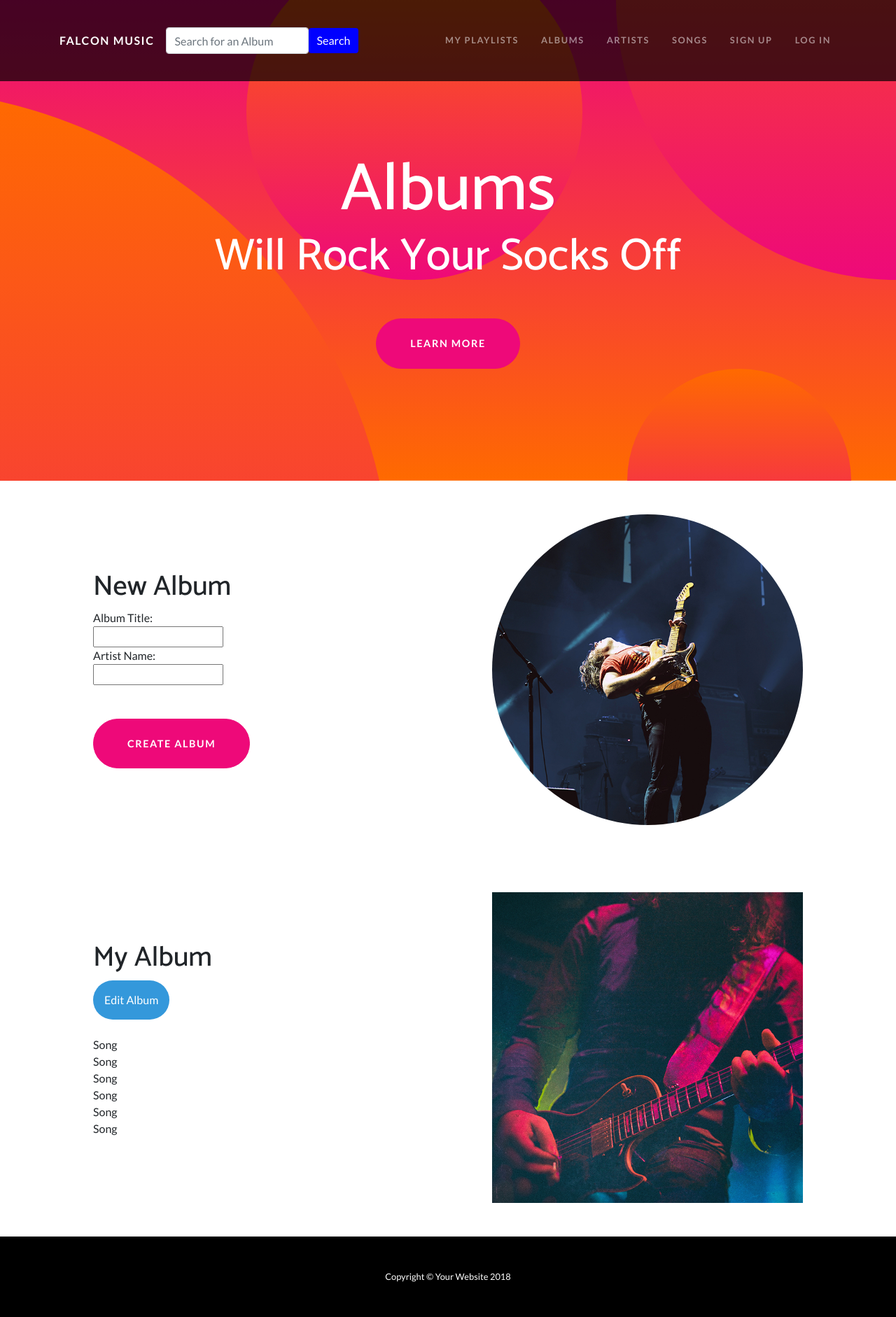
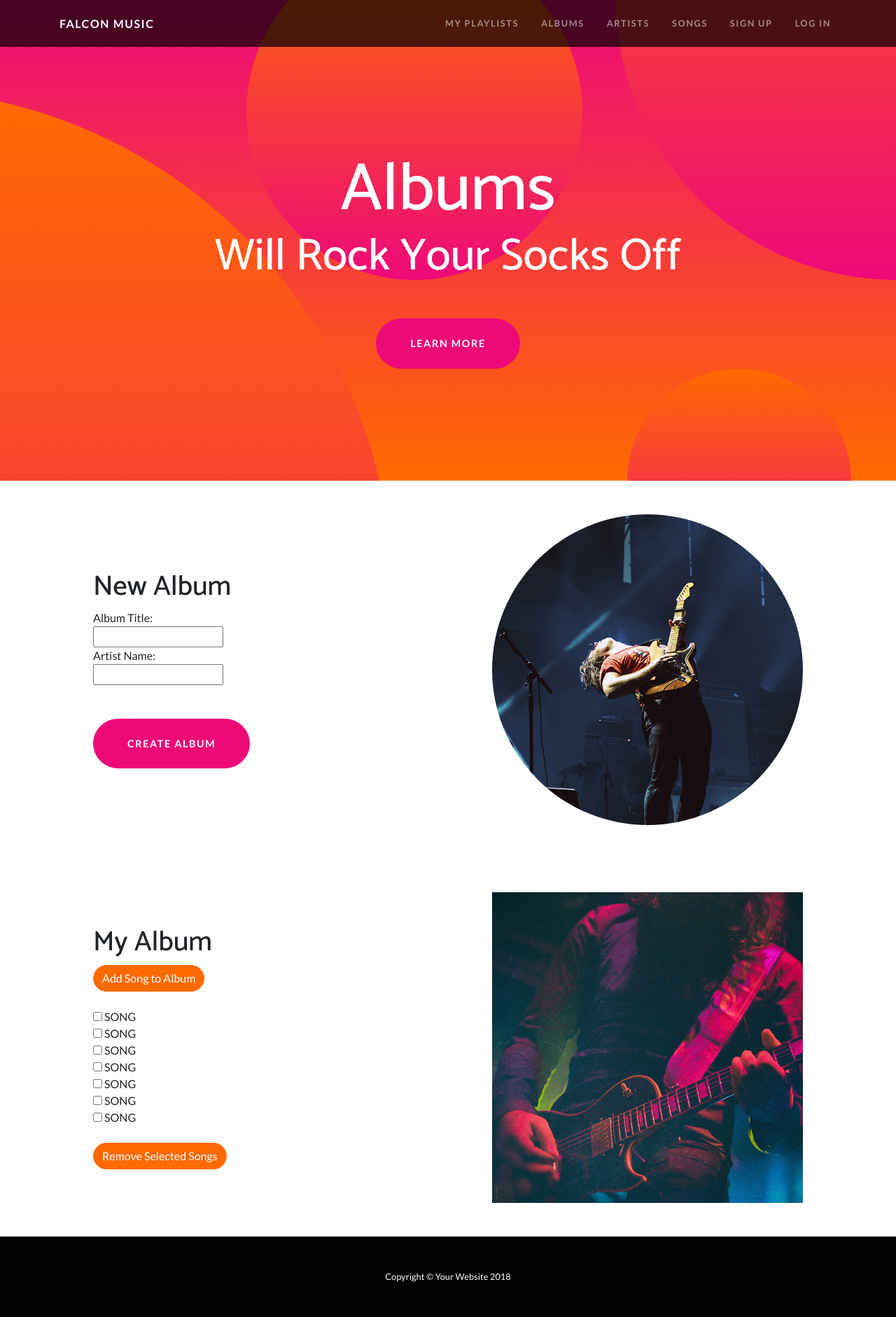
Before and after one commit to da1238/FalconMusic, a PHP site: page /album.html in a window 1280 px wide. Shown: the whole page at 70% size. Run offline with PHP 8.4, Linux system fonts and the light colour scheme.

Commit message:
revert 1

```diff
--- a/album.html
+++ b/album.html
@@ -2,7 +2,6 @@
 <html lang="en">
 
   <head>
-      <script src="album.js"></script>
 
     <meta charset="utf-8">
     <meta name="viewport" content="width=device-width, initial-scale=1, shrink-to-fit=no">
@@ -33,10 +32,6 @@
         <button class="navbar-toggler" type="button" data-toggle="collapse" data-target="#navbarResponsive" aria-controls="navbarResponsive" aria-expanded="false" aria-label="Toggle navigation">
           <span class="navbar-toggler-icon"></span>
         </button>
-        <form class="form-inline">
-          <input class="form-control mr-sm-6" type="search" placeholder="Search for an Album" aria-label="Search">
-          <button class="btn btn-outline-success my-2 my-sm-4" type="submit" style="color:white; background: blue; border: blue";>Search</button>
-        </form>
         <div class="collapse navbar-collapse" id="navbarResponsive">
           <ul class="navbar-nav ml-auto">
             <li class="nav-item">
@@ -113,31 +108,25 @@
                 </div>
                 <div class="col-lg-6 order-lg-1">
                     <div class="p-5">
-                        <h1 class="my-album">My Album</h1>
-
-                        <div class="dropdown">
-                            <button onclick="myFunction()" class="dropbtn rounded-pill">Edit Album</button>
-                            <div id="myDropdown" class="dropdown-content">
-                                <a href="#">Add Song to Album</a>
-                                <a href="#">Remove Song From Album</a>
-                                <a href="#"></a>
-                            </div>
-                        </div>
-
+                        <h1 >My Album</h1>
+                        <a href="#" class="btn btn-secondary rounded-pill">Add Song to Album</a>
                         <br>
                         <br>
-                        <div class="songs">
-                            Song <br>
-                            Song<br>
-                            Song<br>
-                            Song<br>
-                            Song<br>
-                            Song<br>
+                        <div>
+                            <input type="checkbox" name="song" value="song"> SONG<br>
+                            <input type="checkbox" name="song" value="song"> SONG<br>
+                            <input type="checkbox" name="song" value="song"> SONG<br>
+                            <input type="checkbox" name="song" value="song"> SONG<br>
+                            <input type="checkbox" name="song" value="song"> SONG<br>
+                            <input type="checkbox" name="song" value="song"> SONG<br>
+                            <input type="checkbox" name="song" value="song"> SONG<br>
                             <br>
+
+
+                            <a href="#" class="btn btn-secondary rounded-pill"> Remove Selected Songs</a>
+
                         </div>
-
                     </div>
-
                 </div>
             </div>
         </div>
--- a/album.js
+++ /dev/null
@@ -1,20 +0,0 @@
-/* When the user clicks on the button,
-toggle between hiding and showing the dropdown content */
-function myFunction() {
-    document.getElementById("myDropdown").classList.toggle("show");
-}
-
-// Close the dropdown menu if the user clicks outside of it
-window.onclick = function(event) {
-    if (!event.target.matches('.dropbtn')) {
-
-        var dropdowns = document.getElementsByClassName("dropdown-content");
-        var i;
-        for (i = 0; i < dropdowns.length; i++) {
-            var openDropdown = dropdowns[i];
-            if (openDropdown.classList.contains('show')) {
-                openDropdown.classList.remove('show');
-            }
-        }
-    }
-}
--- a/artist.html
+++ b/artist.html
@@ -32,10 +32,6 @@
         <button class="navbar-toggler" type="button" data-toggle="collapse" data-target="#navbarResponsive" aria-controls="navbarResponsive" aria-expanded="false" aria-label="Toggle navigation">
           <span class="navbar-toggler-icon"></span>
         </button>
-        <form class="form-inline">
-          <input class="form-control mr-sm-6" type="search" placeholder="Search for an Artist" aria-label="Search">
-          <button class="btn btn-outline-success my-2 my-sm-4" type="submit" style="color:white; background: blue; border: blue";>Search</button>
-        </form>
         <div class="collapse navbar-collapse" id="navbarResponsive">
           <ul class="navbar-nav ml-auto">
             <li class="nav-item">
--- a/css/falconmusic.css
+++ b/css/falconmusic.css
@@ -266,43 +266,3 @@ header.masthead .bg-circle-4 {
     text-align: left; margin-bottom:20px;
     margin-top: -10px;
 }
-.songs {
-    margin-right: 25px;
-}
-
-.dropbtn {
-    background-color: #3498DB;
-    color: white;
-    padding: 16px;
-    font-size: 16px;
-    border: none;
-    cursor: pointer;
-}
-.dropbtn:hover, .dropbtn:focus {
-    background-color: #2980B9;
-}
-
-.dropdown {
-    position: relative;
-    display: inline-block;
-}
-
-.dropdown-content {
-    display: none;
-    position: absolute;
-    background-color: #f1f1f1;
-    min-width: 160px;
-    box-shadow: 0px 8px 16px 0px rgba(0,0,0,0.2);
-    z-index: 1;
-}
-
-.dropdown-content a {
-    color: black;
-    padding: 12px 16px;
-    text-decoration: none;
-    display: block;
-}
-
-.dropdown-content a:hover {background-color: #ddd}
-
-.show {display:block;}
--- a/forgotPassword.html
+++ b/forgotPassword.html
@@ -85,6 +85,7 @@
               <a class="btn btn-block g-button" href="signup.html">
                 <i class="fa fa-google"></i> SIGN UP
               </a>
+            </div>
           </form>
         </div>
       </div>
--- a/song.html
+++ b/song.html
@@ -32,10 +32,6 @@
         <button class="navbar-toggler" type="button" data-toggle="collapse" data-target="#navbarResponsive" aria-controls="navbarResponsive" aria-expanded="false" aria-label="Toggle navigation">
           <span class="navbar-toggler-icon"></span>
         </button>
-        <form class="form-inline">
-          <input class="form-control mr-sm-6" type="search" placeholder="Search for a Song" aria-label="Search">
-          <button class="btn btn-outline-success my-2 my-sm-4" type="submit" style="color:white; background: blue; border: blue";>Search</button>
-        </form>
         <div class="collapse navbar-collapse" id="navbarResponsive">
           <ul class="navbar-nav ml-auto">
             <li class="nav-item">
```
Also changed, not shown: homepage.html (+10 -2 lines), login.html (+7 -34 lines), playlists.html (+33 -6 lines), profile.html (+0 -9 lines), signup.html (+3 -16 lines), 1 other file.
